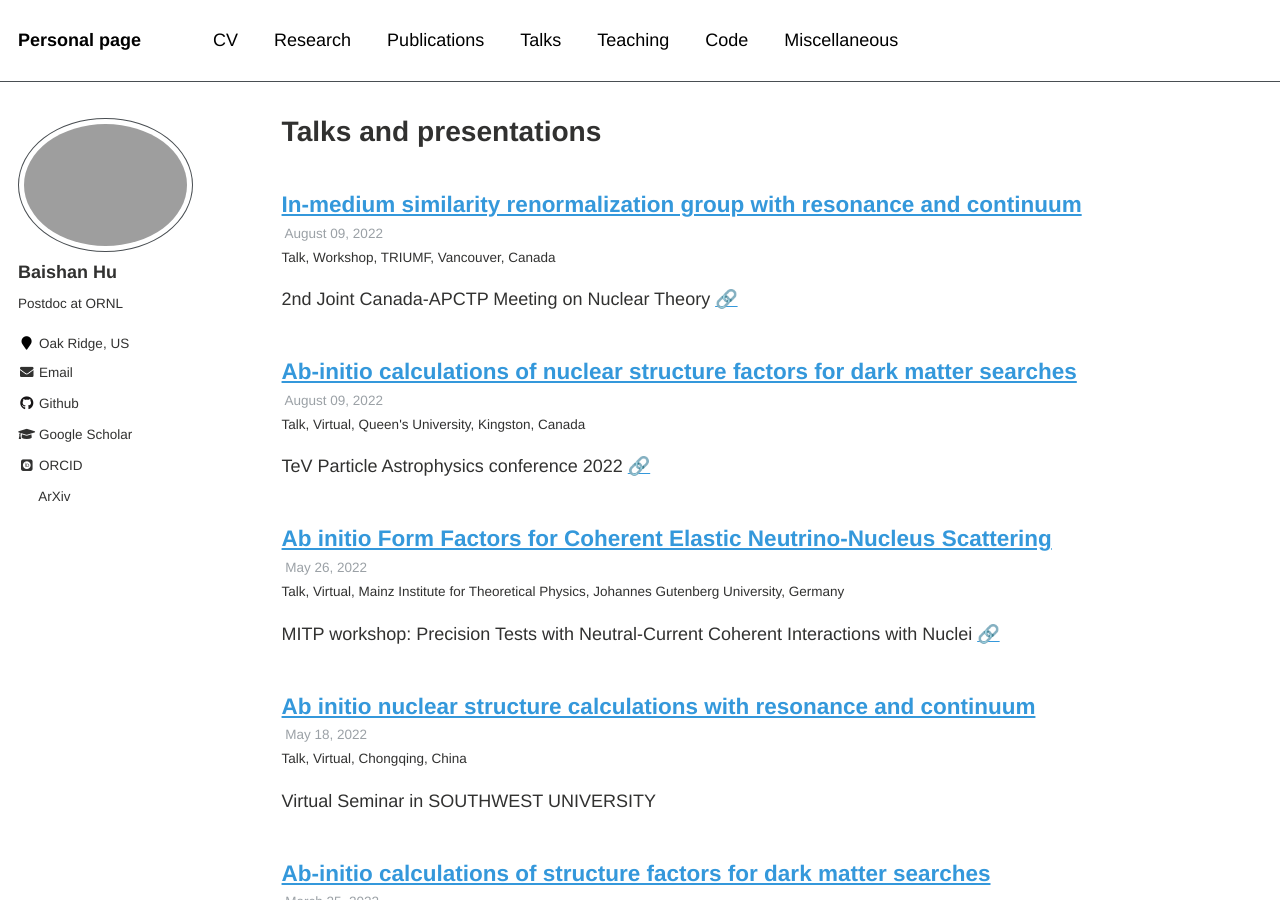
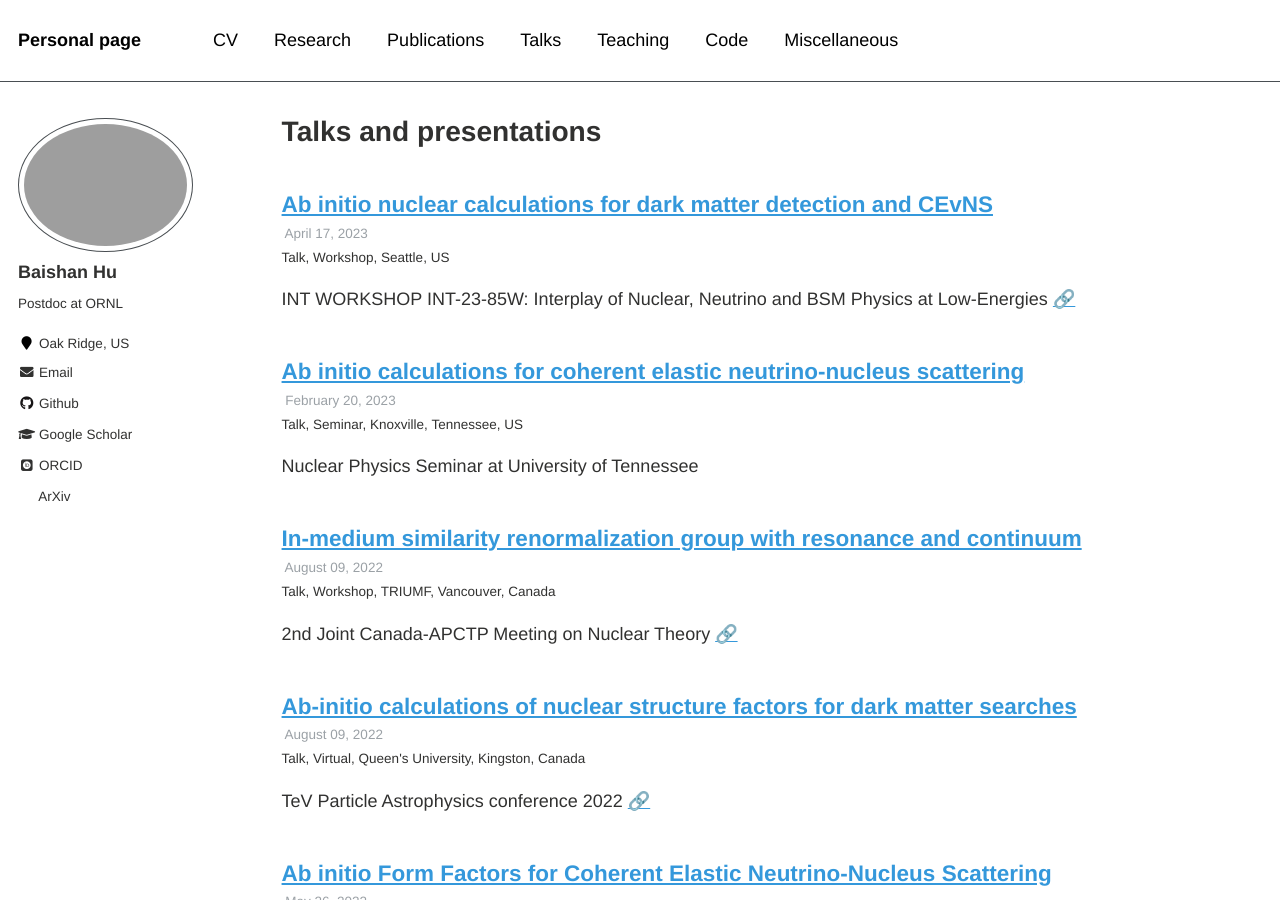
Before and after one commit to BaishanHu/baishanhu.github.io, a Jekyll site: the page built from _pages/talks.html, in a window 1280 px wide and 900 px high. Built offline with Jekyll 4.4.1, drawn with Linux system fonts in a browser that asks for light colours; some web fonts are replaced; formulas are drawn with MathJax 3.

Commit message:
Small Tweaks

```diff
--- /dev/null
+++ b/_talks/2023-talk-1.md
@@ -0,0 +1,11 @@
+---
+title: "Ab initio calculations for coherent elastic neutrino-nucleus scattering"
+collection: talks
+type: "Talk"
+permalink: /talks/2023-talk-1
+venue: "Seminar"
+date: 2023-02-20
+location: "Knoxville, Tennessee, US"
+---
+
+Nuclear Physics Seminar at University of Tennessee
--- /dev/null
+++ b/_talks/2023-talk-2.md
@@ -0,0 +1,11 @@
+---
+title: "Ab initio nuclear calculations for dark matter detection and CEvNS"
+collection: talks
+type: "Talk"
+permalink: /talks/2023-talk-2
+venue: "Workshop"
+date: 2023-04-17
+location: "Seattle, US"
+---
+
+INT WORKSHOP INT-23-85W: Interplay of Nuclear, Neutrino and BSM Physics at Low-Energies [🔗](https://www.int.washington.edu/programs-and-workshops/23-85w)
```
Also changed, not shown: _pages/publications.md (+5 -0 lines), 9 other files.
